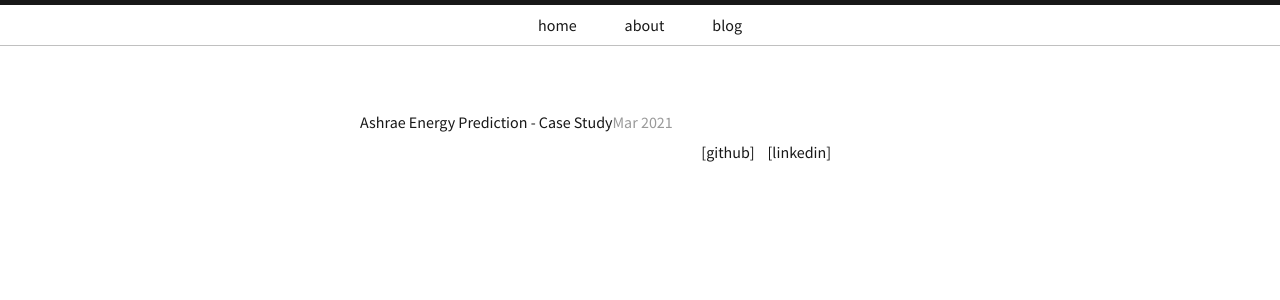
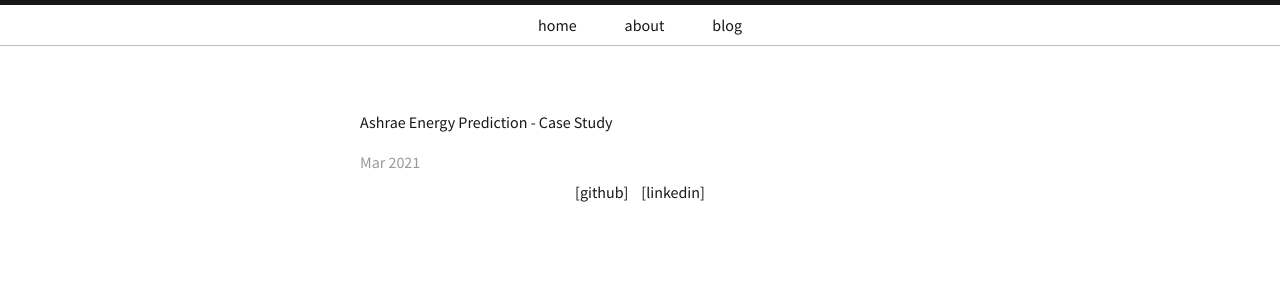
Before and after one commit to hssharadga/hssharadga.github.io, a Jekyll site: the page built from blog/index.html, in a window 1280 px wide. Shown: the top 300 px of the page. Built offline with Jekyll 4.4.1, drawn with Linux system fonts in a browser that asks for light colours; the list of posts is cut into pages by our own code.

Commit message:
Update _posts.scss

```diff
--- a/_sass/pages/_posts.scss
+++ b/_sass/pages/_posts.scss
@@ -23,8 +23,7 @@
 
 .post-title {
   margin-top: 0;
-  display: flex;
-  float: left;
+
 }
 
 // Meta data line below post title
```
